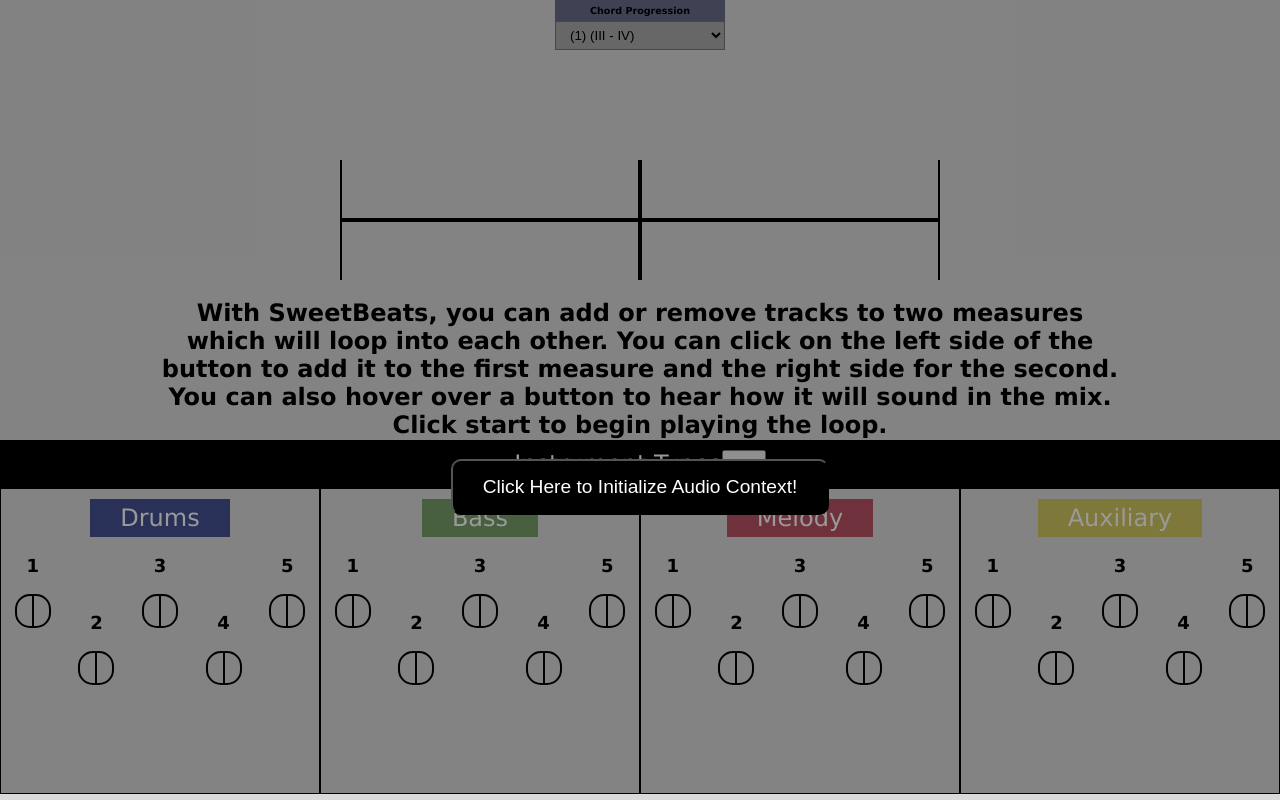
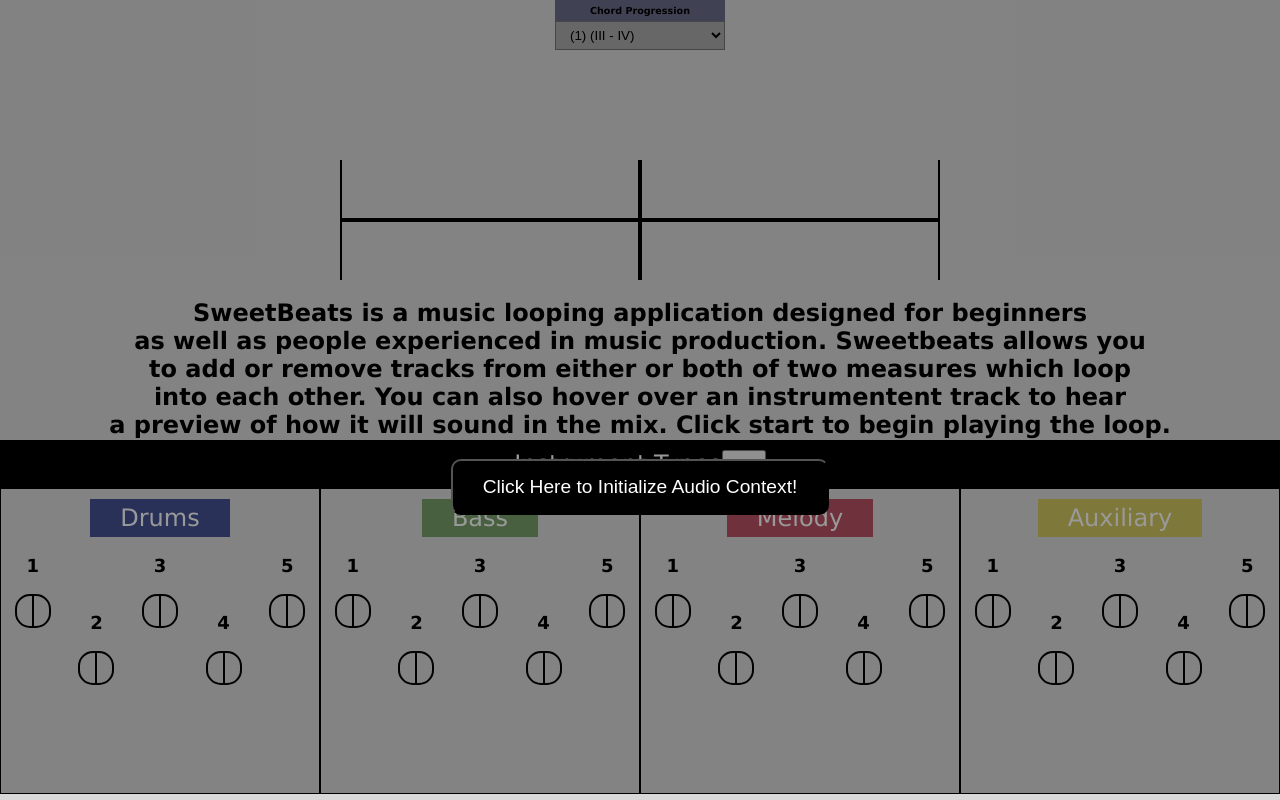
Before and after one commit to angel1254mc/SweetBeats-MVP, a Next.js app: page /program in a window 1280 px wide. Built offline with nearby package versions, Linux system fonts and the light colour scheme; no server answers.

Commit message:
Updated intro text

```diff
--- a/pages/program.js
+++ b/pages/program.js
@@ -27,14 +27,13 @@
           {
             !gesture ?
             <div className="initialize-audio-overlay">
+
               <div class="intro-text"><h2 style={{textAlign: "center"}}>
-
-              With SweetBeats, you can add or remove tracks to two measures<br></br>
-              which will loop into each other. You can click on the left side of the  <br></br>
-              button to add it to the first measure and the right side for the second. <br></br>
-              You can also hover over a button to hear how it will sound in the mix. <br></br>
-              Click start to begin playing the loop.
-
+              SweetBeats is a music looping application designed for beginners<br></br>
+              as well as people experienced in music production. Sweetbeats allows you  <br></br>
+              to add or remove tracks from either or both of two measures which loop <br></br>
+              into each other. You can also hover over an instrumentent track to hear <br></br>
+              a preview of how it will sound in the mix. Click start to begin playing the loop.
 
 
               </h2>
```
